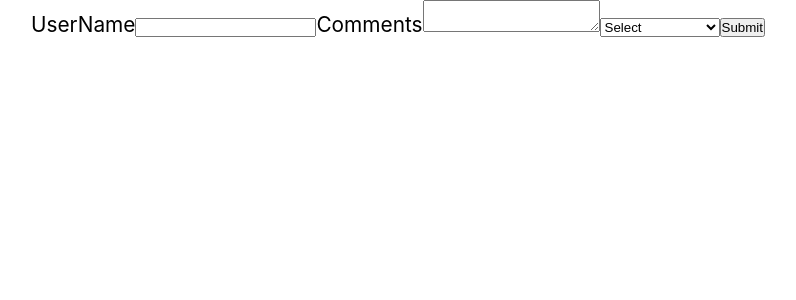
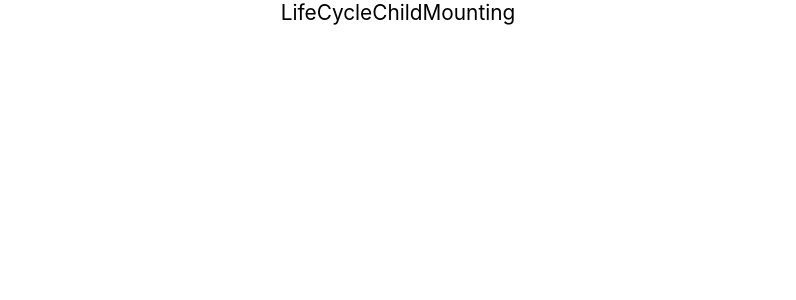
Before and after one commit to Nikk-05/React-Code-Space, a React (Create React App) app: page / in a window 1280 px wide. Shown: the top 300 px of the page, without its empty margins (242-1038 px from the left). Built offline with nearby package versions, Linux system fonts and the light colour scheme; the HTML template or start-up script is replaced by a standard one.

Commit message:
LifeCycleMounting commit

```diff
--- a/src/App.js
+++ b/src/App.js
@@ -1,10 +1,12 @@
 import './App.css';
 import FormData from './Components/Form';
+import LifeCycleMounting from './Components/LifeCycleMounting';
 
 function App() {
   return (
     <div className="container">
-     <FormData/>
+     {/* <FormData/> */}
+     <LifeCycleMounting/>
     </div>
   );
 }
--- /dev/null
+++ b/src/Components/LifeCycleChildMounting.jsx
@@ -0,0 +1,29 @@
+import React, { Component } from 'react'
+
+class LifeCycleChildMounting extends Component {
+    constructor(props){
+        super(props)
+        this.state={
+            name:"Nikhil"
+        }
+        console.log("LifeCycleChildMounting Constructor")
+    }
+    static getDerivedStateFromProps(props,state){
+        console.log('LifeCycleChildMounting getDerivedStateFromProps')
+        return null;
+    }
+
+    componentDidMount(){
+        console.log("LifeCycleChildMounting componentDidMount")
+    }
+  render() {
+    console.log("LifeCycleChildMounting render")
+    return (
+      <div>
+      LifeCycleChildMounting
+      </div>
+    )
+  }
+}
+
+export default LifeCycleChildMounting
--- /dev/null
+++ b/src/Components/LifeCycleMounting.jsx
@@ -0,0 +1,31 @@
+
+import React, { Component } from 'react'
+import LifeCycleChildMounting from './LifeCycleChildMounting'
+
+class LifeCycleMounting extends Component {
+    constructor(props){
+        super(props)
+        this.state={
+            name:"Nikhil"
+        }
+        console.log("LifeCycleMounting Constructor")
+    }
+    static getDerivedStateFromProps(props,state){
+        console.log('LifeCycleMounting getDerivedStateFromProps')
+        return null;
+    }
+
+    componentDidMount(){
+        console.log("LifeCycleMounting componentDidMount")
+    }
+  render() {
+    console.log("LifeCycleMounting render")
+    return (
+      <div>
+      <LifeCycleChildMounting/>
+      </div>
+    )
+  }
+}
+
+export default LifeCycleMounting
```
